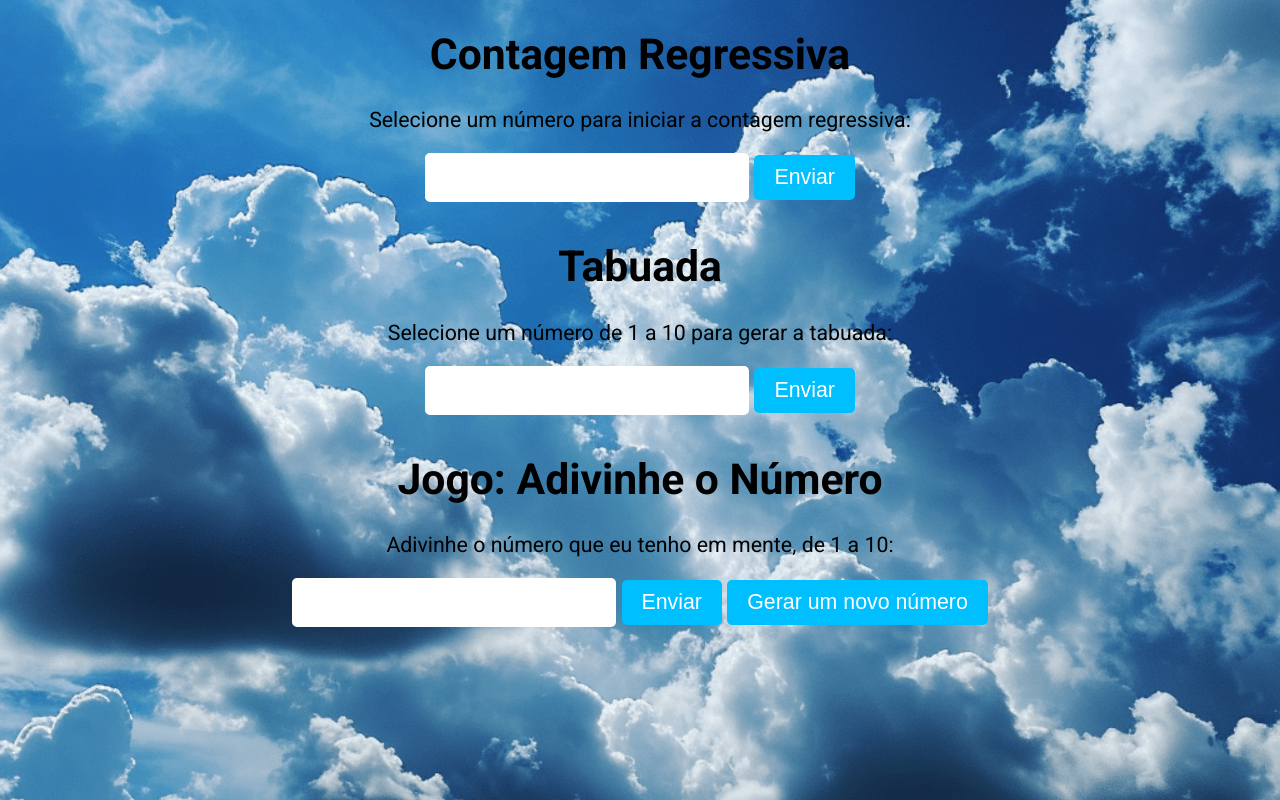
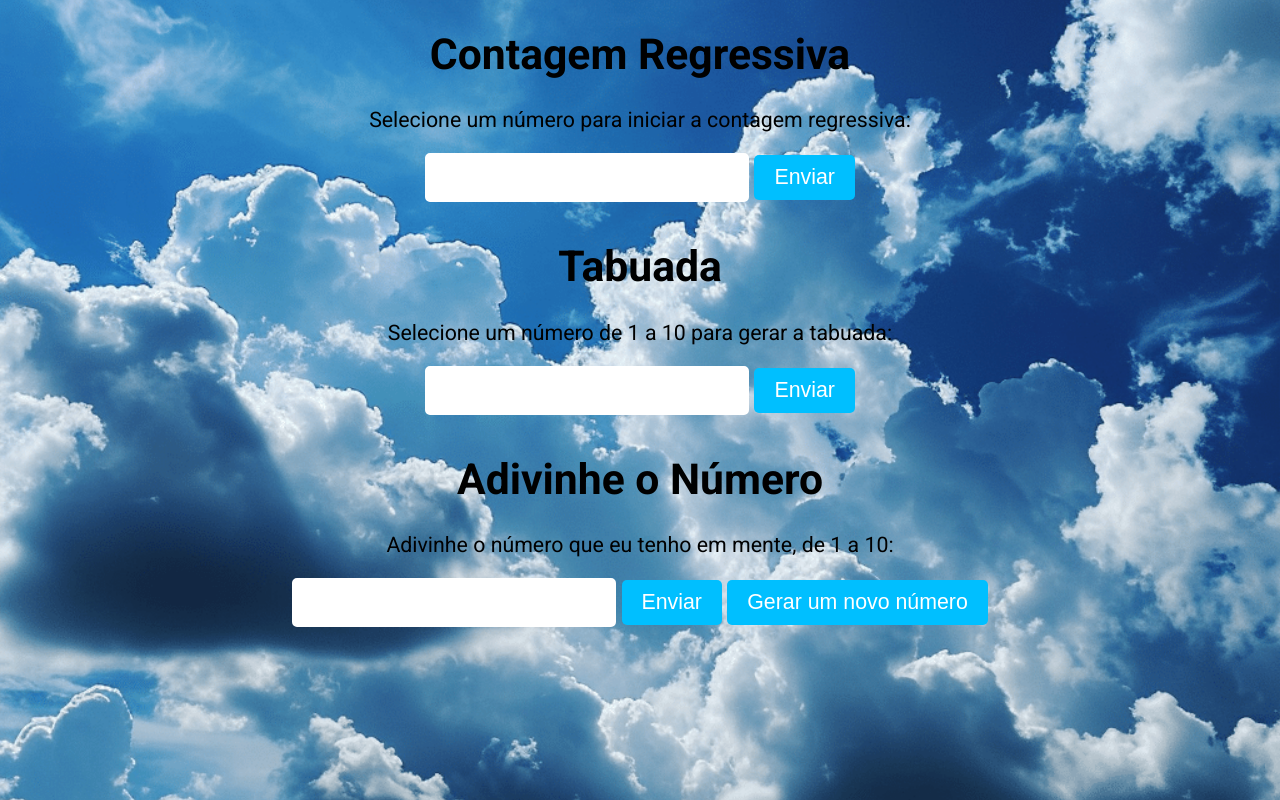
Before and after one commit to 0camila0/javascript, a plain HTML site: page index.html in a window 1280 px wide. Drawn offline with Linux system fonts and the light colour scheme.

Commit message:
Update index.html

```diff
--- a/index.html
+++ b/index.html
@@ -24,7 +24,7 @@
     </div>
 
     <div class="adivinhar">
-        <h1>Jogo: Adivinhe o Número</h1>
+        <h1>Adivinhe o Número</h1>
         <p>Adivinhe o número que eu tenho em mente, de 1 a 10:</p>
         <input type="text" id="numeroJogo">
         <button onclick="adivinharNumero()">Enviar</button>
```
